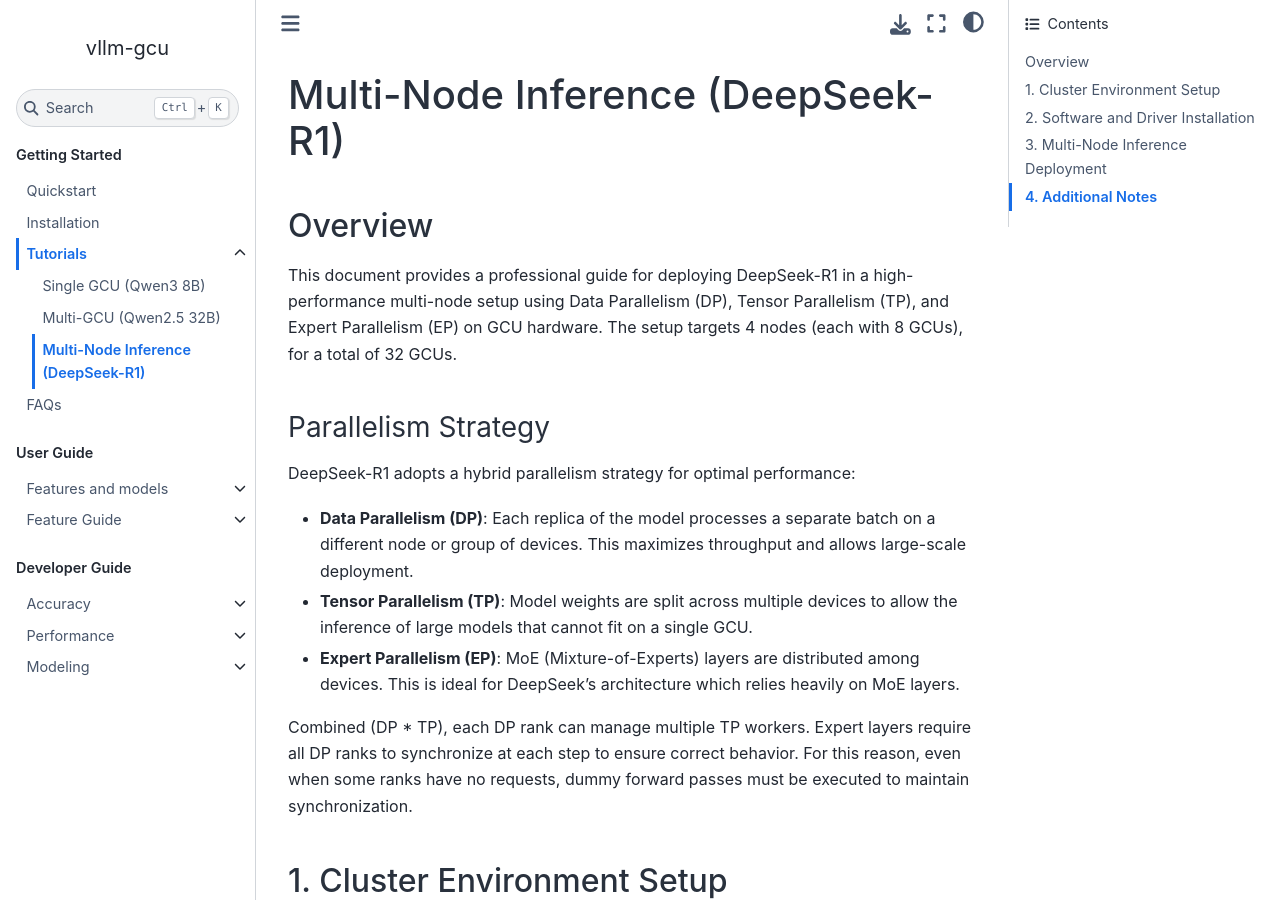
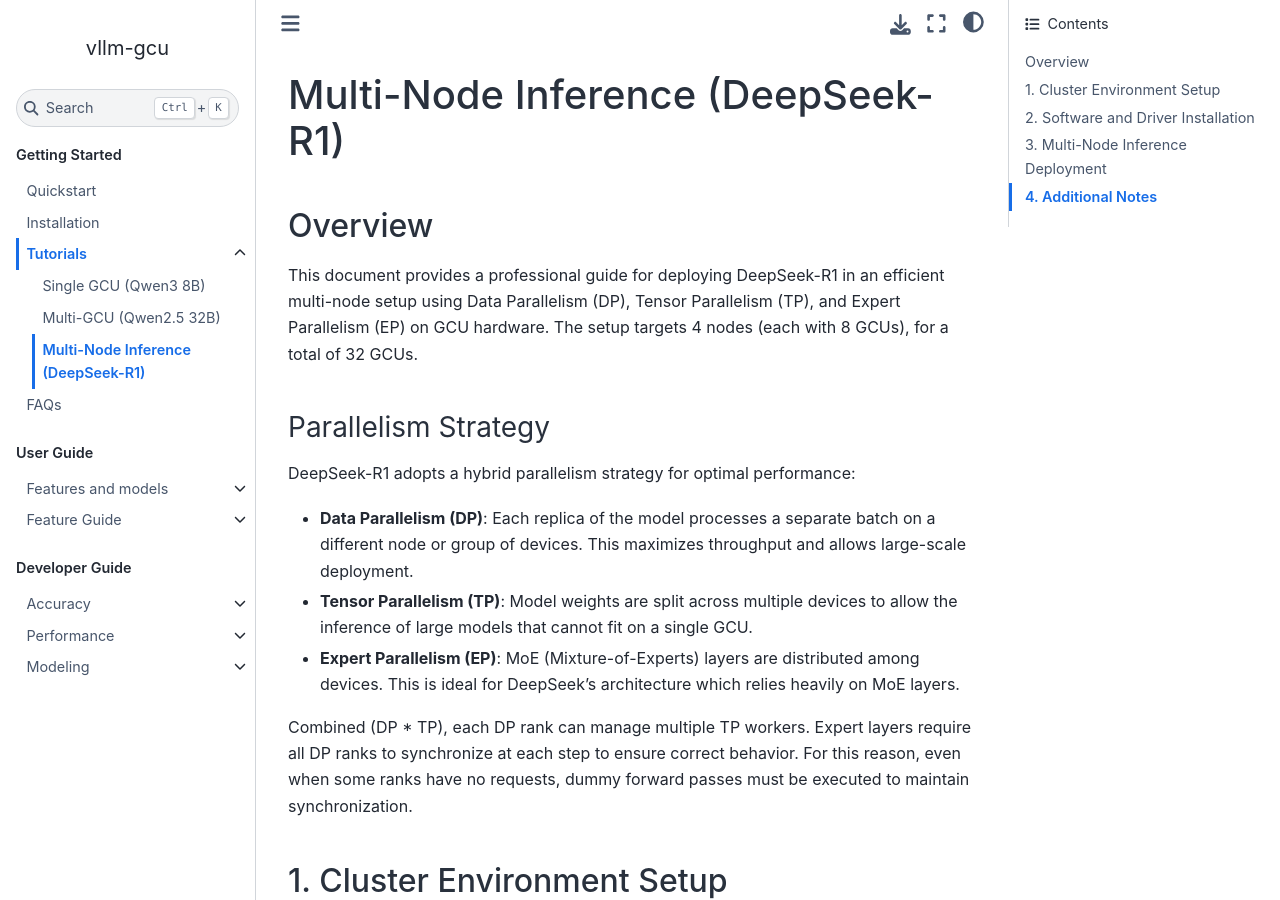
Before and after one commit to EnflameTechnology/vllm-gcu, a Sphinx documentation site: the page built from docs/source/tutorials/multi_node.md, in a window 1280 px wide and 900 px high. Built offline with Sphinx 7.4.7 and the Sphinx Book theme 1.1.4, drawn with Linux system fonts in a browser that asks for light colours.

Commit message:
Keyword replacement

```diff
--- a/docs/source/tutorials/multi_node.md
+++ b/docs/source/tutorials/multi_node.md
@@ -2,7 +2,7 @@
 
 ## Overview
 
-This document provides a professional guide for deploying DeepSeek-R1 in a high-performance multi-node setup using Data Parallelism (DP), Tensor Parallelism (TP), and Expert Parallelism (EP) on GCU hardware. The setup targets 4 nodes (each with 8 GCUs), for a total of 32 GCUs.
+This document provides a professional guide for deploying DeepSeek-R1 in an efficient multi-node setup using Data Parallelism (DP), Tensor Parallelism (TP), and Expert Parallelism (EP) on GCU hardware. The setup targets 4 nodes (each with 8 GCUs), for a total of 32 GCUs.
 
 ### Parallelism Strategy
 
```
Also changed, not shown: ReadMe-EN.md (+1 -1 lines), ReadMe.md (+1 -1 lines), docs/source/index.md (+1 -1 lines).
